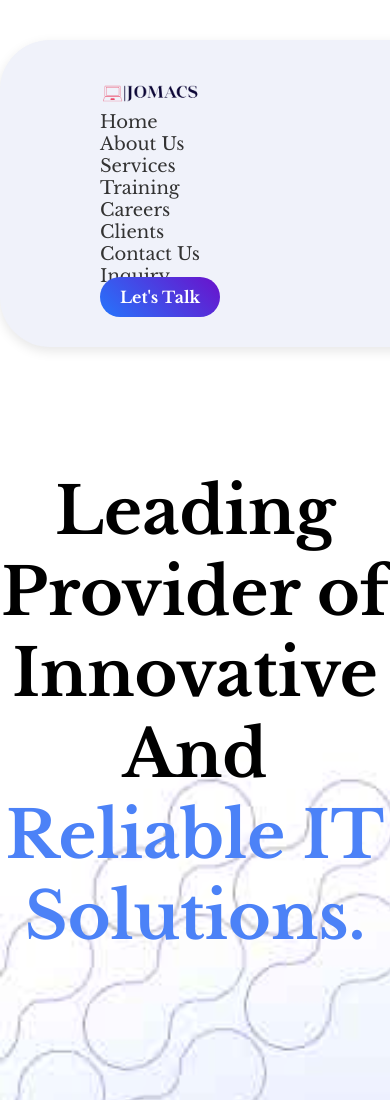
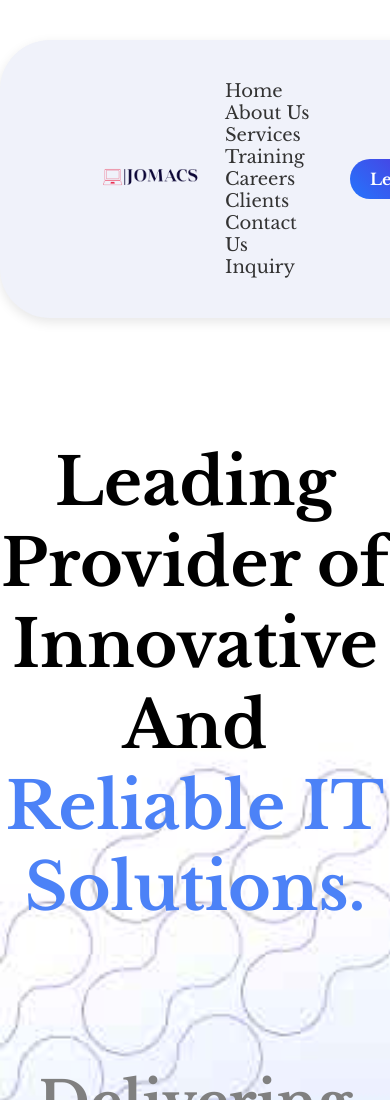
Before and after one commit to Kattafuah/fullstack-jomacs-assignment1, a plain HTML site: page index.html in a window 390 px wide. Shown: the top 1100 px of the page. Drawn offline with nearby package versions, Linux system fonts and the light colour scheme.

Commit message:
modified css to include flexbox and flexdirection

```diff
--- a/style.css
+++ b/style.css
@@ -135,7 +135,7 @@ nav ul li a {
 
     .container {
       width: 100%;
-      display: block;
+      display: inline-flex;
       margin-bottom: 30px;
       text-align: justify;
     }
@@ -152,5 +152,7 @@ nav ul li a {
         text-orientation: sideways-right;
     }
 
-
+      .container * {
+    flex-basis: 100px;
   }
+  }
```
